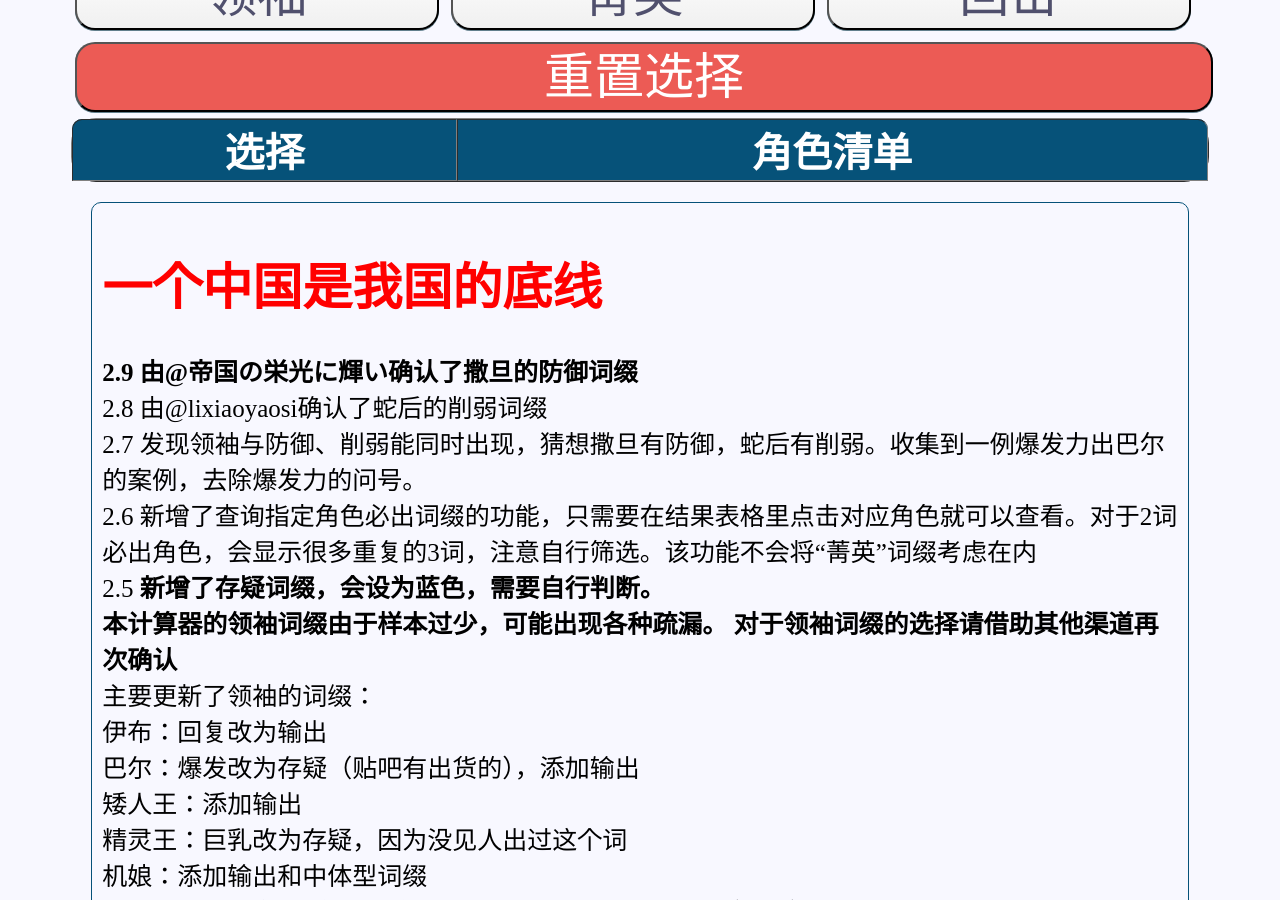
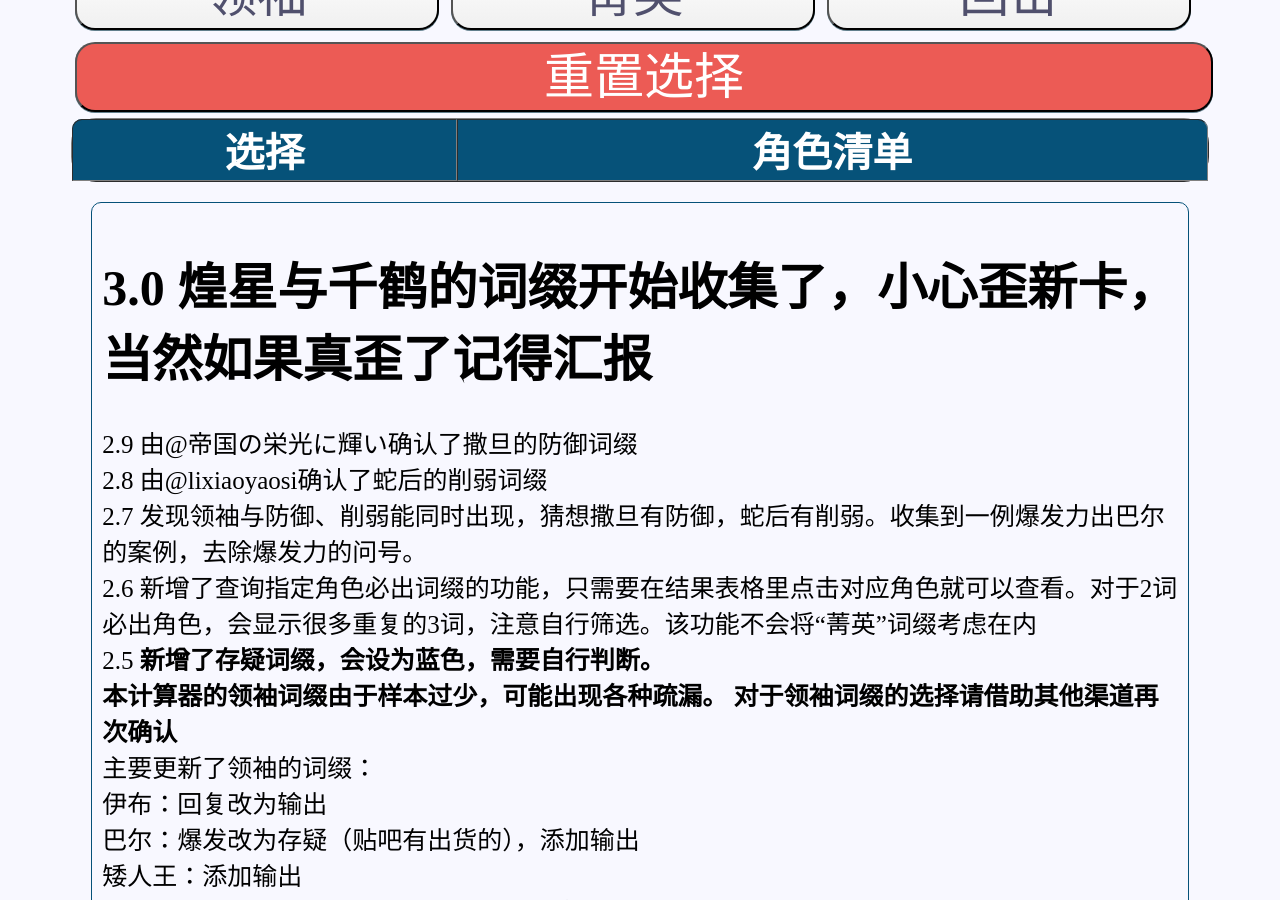
Before and after one commit to RShock/RShock.github.io, a Jekyll site: the page index.html, which Jekyll copies as it is, in a window 1280 px wide and 900 px high, scrolled down 1002 px. Built offline with Jekyll 4.4.1, drawn with Linux system fonts in a browser that asks for light colours; comment, search, counter and statistics services are not loaded.

Commit message:
Update index.html

```diff
--- a/index.html
+++ b/index.html
@@ -5,7 +5,7 @@
   <meta http-equiv='Content-Type' content='text/html; charset=utf-8'>
   <title>全境征才计算器</title>
   <meta name='keywords' content='天下布魔'>
-  <meta name='description' content='咕咕咕'>
+  <meta name='description' content='3.0 煌星与千鹤的词缀开始收集了'>
   <meta http-equiv="Cache-Control" content="no-cache, no-store, must-revalidate" />
   <meta http-equiv="Pragma" content="no-cache" />
   <meta http-equiv="Expires" content="0" />
@@ -276,6 +276,8 @@
       ["3☆魔王 伊布力斯", "领袖", "光属性", "魔族", "中体型", "攻击者", "生存力", "输出"],
       ["3☆蛇女之后 梅斯米奈雅", "领袖", "火属性", "妨碍者", "爆发力", "贫乳", "魔族", "干扰(?)", "削弱"],
       ["3☆KS-VIII 魔人偶", "暗属性", "攻击者", "领袖", "爆发力", "输出", "中体型"],
+      ["3☆煌星 妲斯艾菲娜(收集中)", "暗属性", "辅助者", "领袖", "人类", "中体型(?)", "小体型(?)", "贫乳", "支援(?)"],
+      ["3☆复生公主 千鹤(收集中)", "风属性", "攻击者", "领袖", "爆发力", "输出", "中体型(?)", "魔族"],
 
       ["2☆魔管家 艾可", "菁英", "暗属性", "魔族", "辅助者", "中体型", "美乳", "支援"],
       ["2☆圣骑士长 雷欧娜", "菁英", "水属性", "人类", "守护者", "美乳", "中体型", "生存力", "保护", "防御"],
@@ -402,8 +404,8 @@
     </table>
 
     <div id="foobar">
-      <h1><font color="red"><b>一个中国是我国的底线</br></b></font></h1>
-      <b>2.9 由@帝国の栄光に輝い确认了撒旦的防御词缀</b></br>
+      <h1><b>3.0 煌星与千鹤的词缀开始收集了，小心歪新卡，当然如果真歪了记得汇报</b></br></h1>
+      2.9 由@帝国の栄光に輝い确认了撒旦的防御词缀</br>
       2.8 由@lixiaoyaosi确认了蛇后的削弱词缀</br>
       2.7 发现领袖与防御、削弱能同时出现，猜想撒旦有防御，蛇后有削弱。收集到一例爆发力出巴尔的案例，去除爆发力的问号。</br>
       2.6 新增了查询指定角色必出词缀的功能，只需要在结果表格里点击对应角色就可以查看。对于2词必出角色，会显示很多重复的3词，注意自行筛选。该功能不会将“菁英”词缀考虑在内</br>
```
